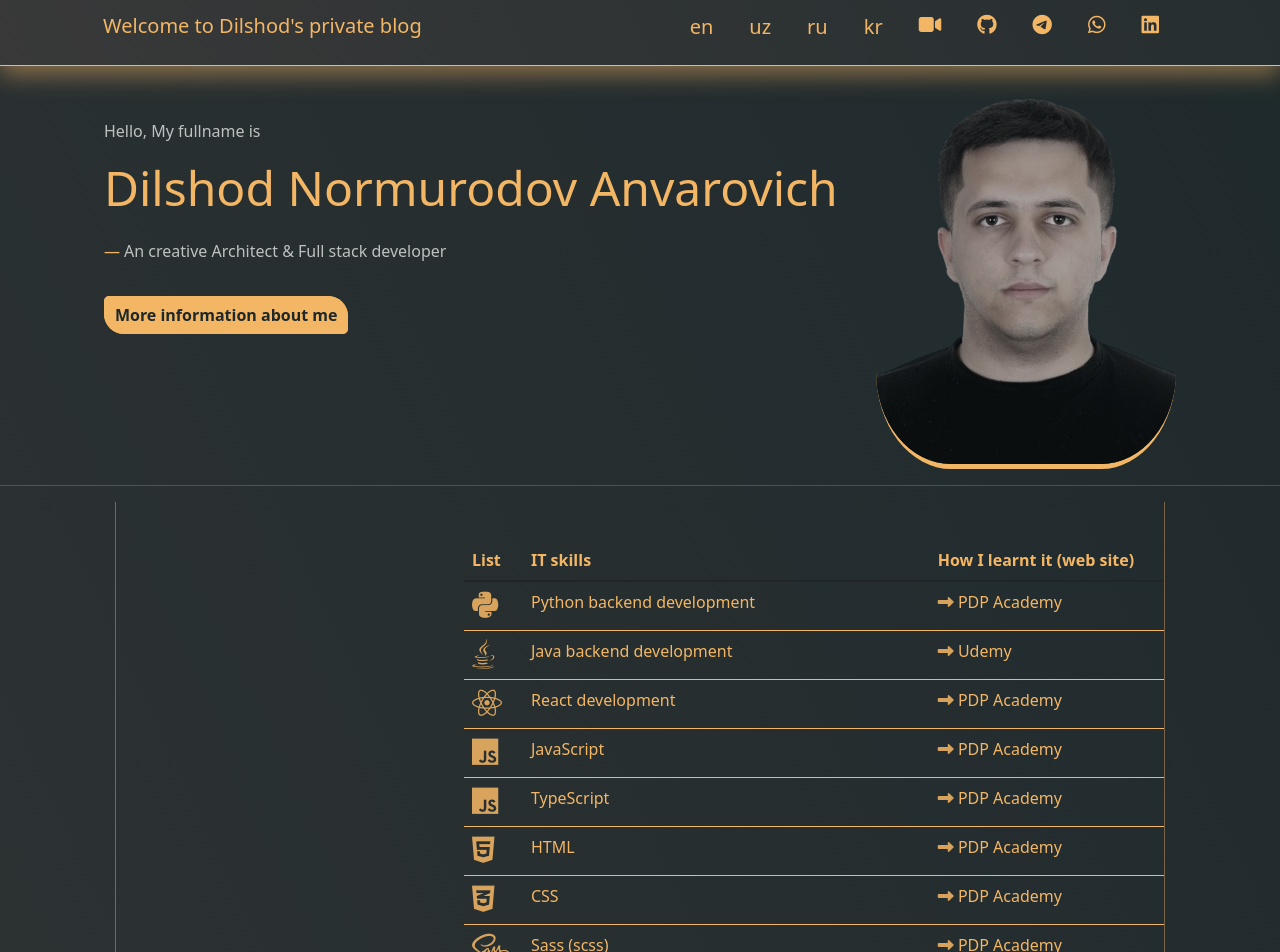
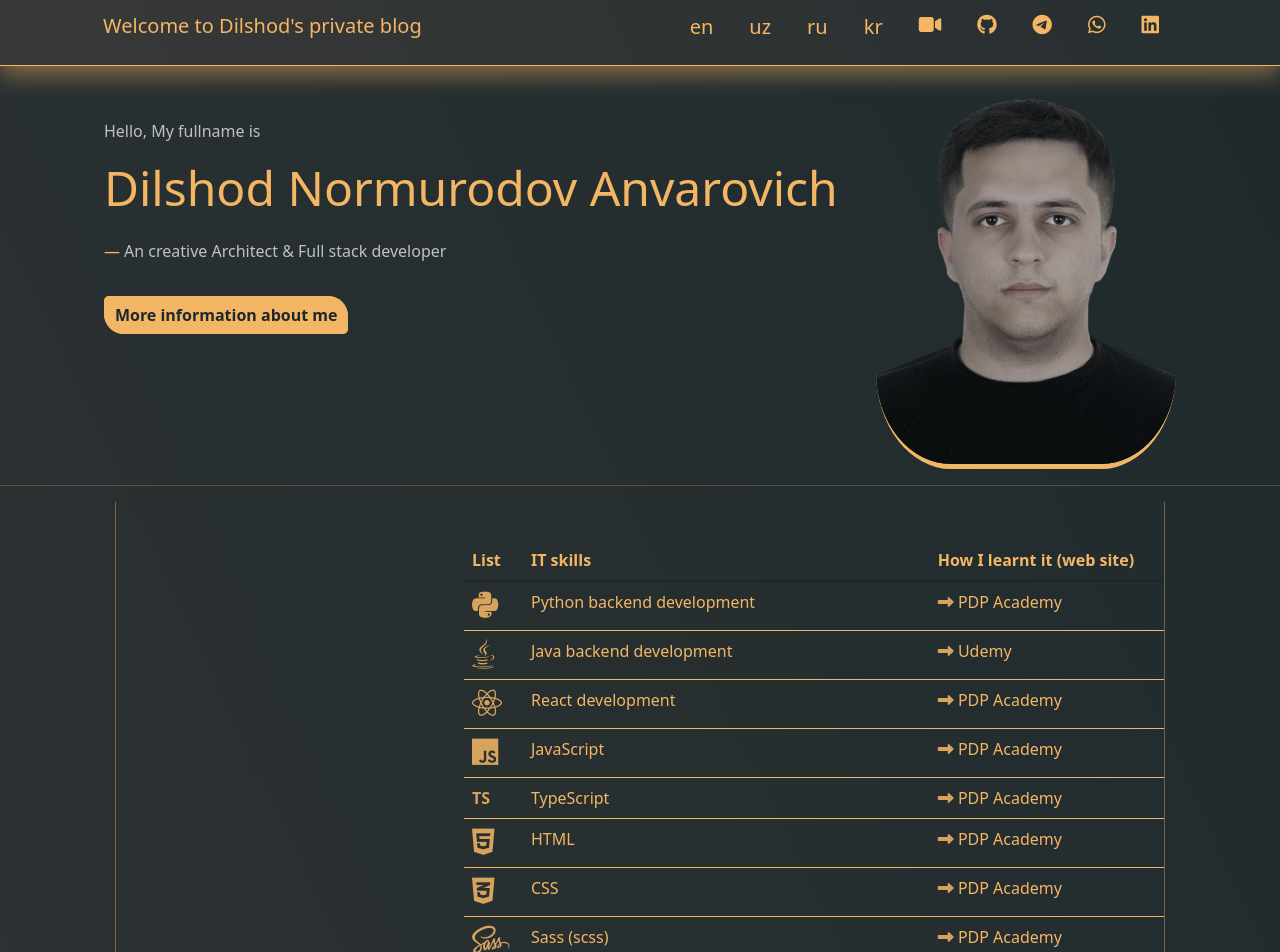
Before and after one commit to dilshod1405/dilshodblog, a React (Create React App) app: page /bio in a window 1280 px wide. Shown: the top 952 px of the page. Built offline with nearby package versions, Linux system fonts and the light colour scheme.

Commit message:
Update Biography.js

```diff
--- a/src/Components/Biography/Biography.js
+++ b/src/Components/Biography/Biography.js
@@ -90,7 +90,7 @@ export default class Biography extends Component {
                 <td><i class="fa-solid fa-right-long fa-fade"></i> <a href="https://online.pdp.uz/">PDP Academy</a></td>
               </tr>
               <tr>
-                <th scope="row"><i class="fa-brands fa-js fa-fade"></i></th>
+                <th scope="row" className='fa-fade'>TS</th>
                 <td >TypeScript</td>
                 <td><i class="fa-solid fa-right-long fa-fade"></i> <a href="https://online.pdp.uz/">PDP Academy</a></td>
               </tr>
```
